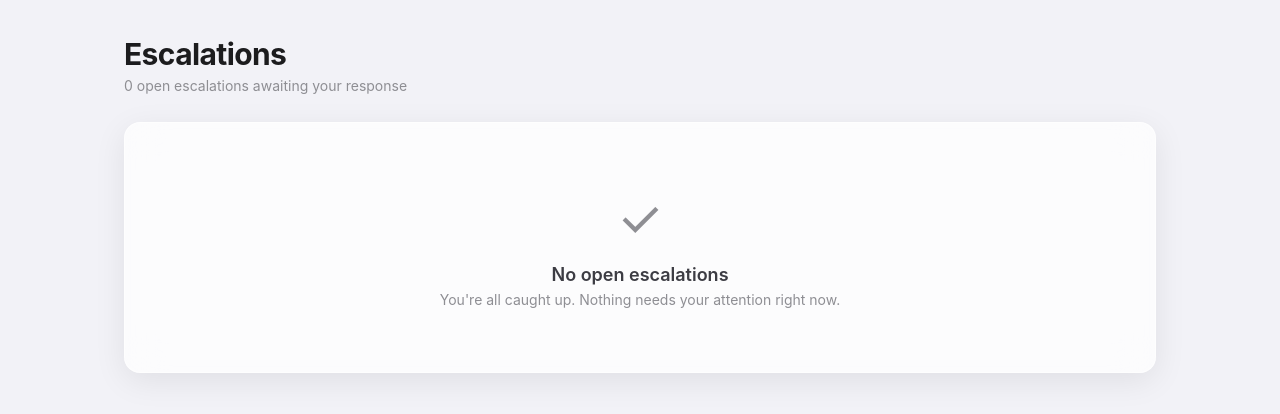
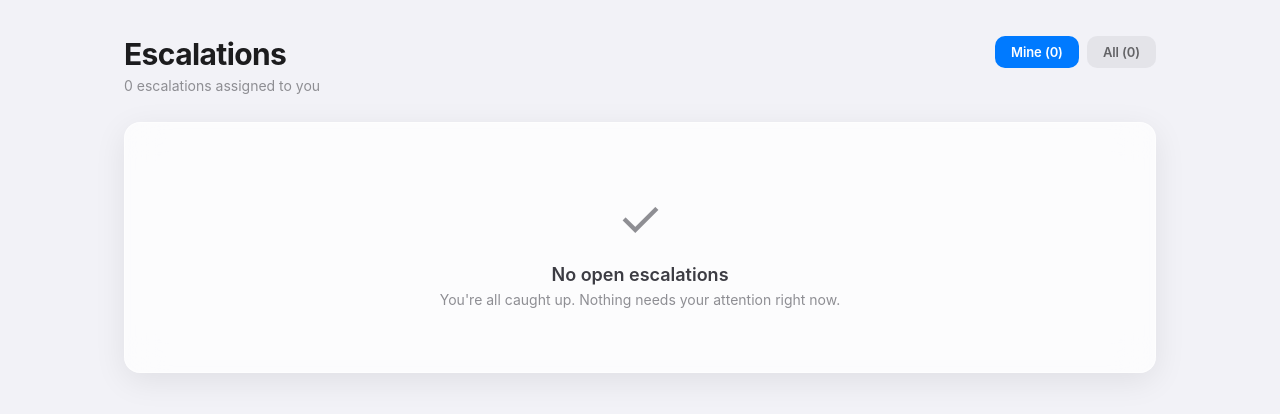
Before and after one commit to jakehb1/ennie-dashboard, a Flask app: page /escalations in a window 1280 px wide. Shown: the top 414 px of the page. Run offline with Flask 3, Linux system fonts and the light colour scheme; the visitor is signed in with stand-in values (Sample User, id 1).

Commit message:
Escalations: show user's own by default, toggle to view all
- /escalations defaults to showing only escalations assigned to logged-in user
- 'Mine' / 'All' toggle buttons with counts
- Assigned-to badge on each card (visible in All view)
- Empty state suggests viewing all when user has none but others exist

```diff
--- a/app.py
+++ b/app.py
@@ -1034,11 +1034,24 @@ def inbox_page():
 @app.route('/escalations')
 @login_required
 def escalations_page():
-    """Render the escalations page using the Jinja2 template."""
-    from flask import render_template
+    """Render the escalations page. Default: show user's own. ?view=all for everything."""
     drafts = load_drafts()
     escalated = [d for d in drafts if d.get('status') == 'escalated']
-    return render_template('escalations.html', escalations=escalated)
+
+    view = request.args.get('view', 'mine')
+    current_user = session.get('user', '')
+
+    if view == 'all':
+        filtered = escalated
+    else:
+        filtered = [e for e in escalated if e.get('escalated_to', '').lower() == current_user]
+
+    return render_template('escalations.html',
+                           escalations=filtered,
+                           all_escalations_count=len(escalated),
+                           my_escalations_count=len([e for e in escalated if e.get('escalated_to', '').lower() == current_user]),
+                           current_view=view,
+                           display_name=session.get('display_name', 'Admin'))
 
 @app.route('/api/escalations/<esc_id>/respond', methods=['POST'])
 @login_required
--- a/templates/escalations.html
+++ b/templates/escalations.html
@@ -2,9 +2,29 @@
 {% block title %}Escalations{% endblock %}
 
 {% block content %}
-<div class="page-header">
-  <h1 class="page-title">Escalations</h1>
-  <p class="page-subtitle">{{ escalations|length }} open escalation{% if escalations|length != 1 %}s{% endif %} awaiting your response</p>
+<div class="page-header" style="display:flex;justify-content:space-between;align-items:flex-start;flex-wrap:wrap;gap:12px;">
+  <div>
+    <h1 class="page-title">Escalations</h1>
+    <p class="page-subtitle">
+      {% if current_view == 'all' %}
+        {{ escalations|length }} total open escalation{% if escalations|length != 1 %}s{% endif %}
+      {% else %}
+        {{ escalations|length }} escalation{% if escalations|length != 1 %}s{% endif %} assigned to you
+      {% endif %}
+    </p>
+  </div>
+  <div style="display:flex;gap:8px;align-items:center;">
+    <a href="{{ url_for('escalations_page', view='mine') }}"
+       class="btn btn-sm {% if current_view != 'all' %}btn-primary{% else %}btn-secondary{% endif %}"
+       style="text-decoration:none;padding:8px 16px;border-radius:10px;font-size:13px;font-weight:600;">
+      Mine ({{ my_escalations_count }})
+    </a>
+    <a href="{{ url_for('escalations_page', view='all') }}"
+       class="btn btn-sm {% if current_view == 'all' %}btn-primary{% else %}btn-secondary{% endif %}"
+       style="text-decoration:none;padding:8px 16px;border-radius:10px;font-size:13px;font-weight:600;">
+      All ({{ all_escalations_count }})
+    </a>
+  </div>
 </div>
 
 {% if escalations %}
@@ -19,9 +39,14 @@
       <div style="font-size:14px;color:#3C3C43;margin-top:2px;">{{ e.subject }}</div>
       <div class="esc-meta">{{ e.sender_email }} · Escalated {{ e.created_at[:10] }}</div>
     </div>
-    {% if e.classification %}
-    <span class="classification-badge">{{ e.classification | replace('_', ' ') }}</span>
-    {% endif %}
+    <div style="display:flex;gap:6px;align-items:center;flex-wrap:wrap;">
+      {% if e.escalated_to %}
+      <span style="font-size:12px;font-weight:600;padding:4px 10px;border-radius:20px;background:rgba(0,122,255,0.1);color:#007AFF;">→ {{ e.escalated_to | capitalize }}</span>
+      {% endif %}
+      {% if e.classification %}
+      <span class="classification-badge">{{ e.classification | replace('_', ' ') }}</span>
+      {% endif %}
+    </div>
   </div>
 
   <div style="font-size:11px;font-weight:600;text-transform:uppercase;letter-spacing:0.5px;color:var(--gray);margin-bottom:5px;">Original email</div>
@@ -59,7 +84,13 @@
 <div class="glass-card empty-state">
   <div class="empty-state-icon">✓</div>
   <h3>No open escalations</h3>
-  <p>You're all caught up. Nothing needs your attention right now.</p>
+  <p>
+    {% if current_view != 'all' and all_escalations_count > 0 %}
+      Nothing assigned to you right now. <a href="{{ url_for('escalations_page', view='all') }}" style="color:var(--blue);">View all ({{ all_escalations_count }})</a>
+    {% else %}
+      You're all caught up. Nothing needs your attention right now.
+    {% endif %}
+  </p>
 </div>
 {% endif %}
 
```
